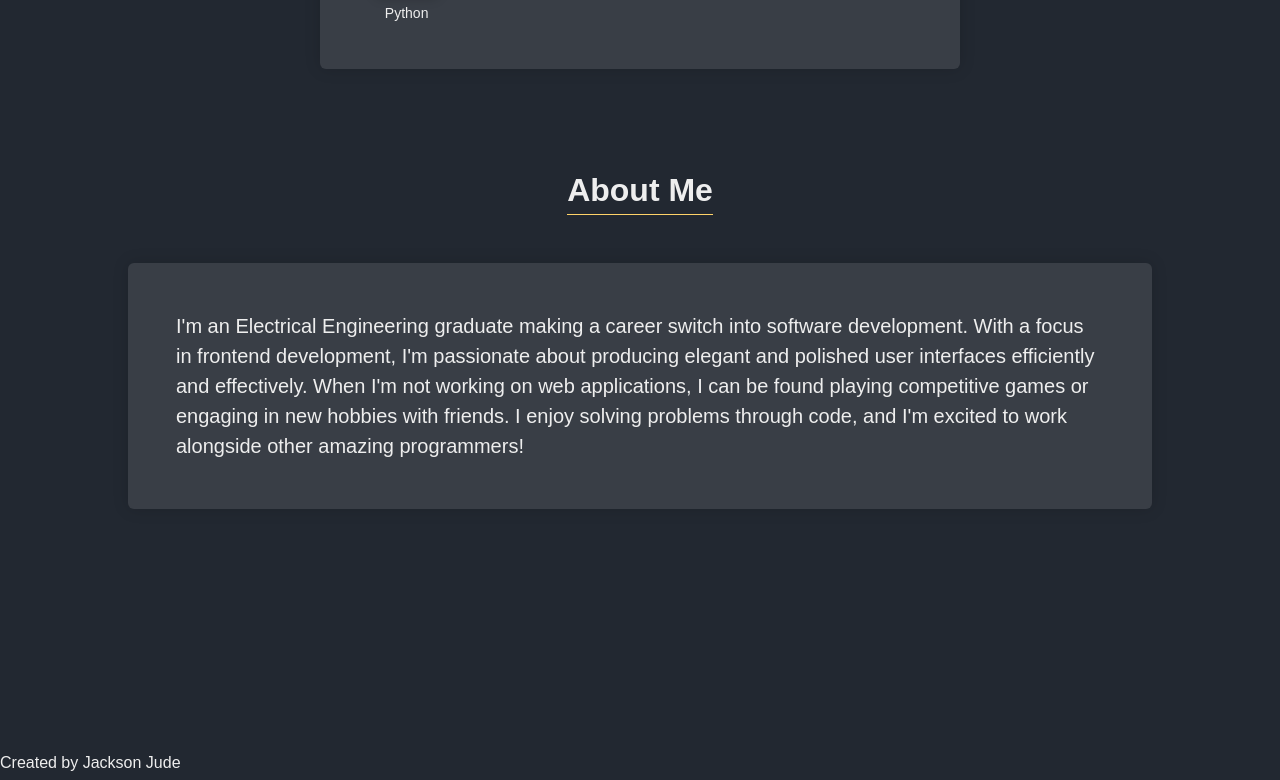
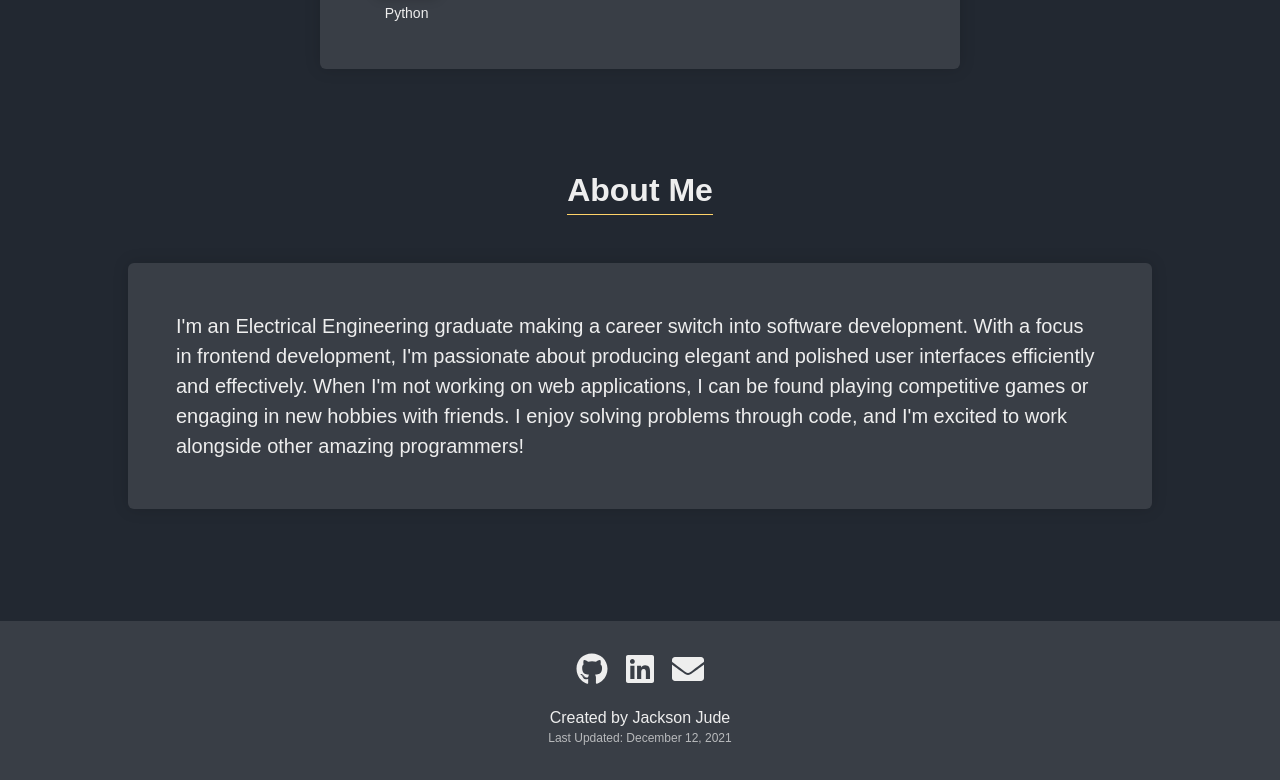
Before and after one commit to JacksonJ97/portfolio, a React (Create React App) app: page / in a window 1280 px wide. Shown: the part 2375-3155 px from the top of the page. Built offline with nearby package versions, Linux system fonts and the light colour scheme.

Commit message:
added footer styles and fixed main section sizing

```diff
--- a/src/components/Footer/index.js
+++ b/src/components/Footer/index.js
@@ -1,5 +1,57 @@
+import styled from "styled-components";
+import { FaGithub, FaLinkedin, FaEnvelope } from "react-icons/fa";
+
+// Styles
+const Wrapper = styled.div`
+  background-color: #393e46;
+  padding: 2em;
+  margin-top: 7em;
+  text-align: center;
+
+  .links-container {
+    display: flex;
+    justify-content: center;
+    font-size: 2rem;
+    margin-bottom: 0.5em;
+
+    a {
+      margin: 0 0.25em;
+    }
+
+    a:hover {
+      color: #ffd369;
+    }
+  }
+
+  p {
+    margin: 0.25em 0;
+  }
+
+  .last-updated {
+    font-size: 0.75rem;
+    opacity: 0.7;
+  }
+`;
 const Footer = () => {
-  return <div>Created by Jackson Jude</div>;
+  return (
+    <Wrapper>
+      <div className="links-container">
+        <a href="https://github.com/JacksonJ97" target="_blank" rel="noreferrer">
+          <FaGithub />
+        </a>
+
+        <a href="https://www.linkedin.com/in/jacksonjude/" target="_blank" rel="noreferrer">
+          <FaLinkedin />
+        </a>
+
+        <a href="mailto:jacksonjude97@gmail.com">
+          <FaEnvelope />
+        </a>
+      </div>
+      <p>Created by Jackson Jude</p>
+      <p className="last-updated">Last Updated: December 12, 2021</p>
+    </Wrapper>
+  );
 };
 
 export default Footer;
--- a/src/components/Main/index.js
+++ b/src/components/Main/index.js
@@ -10,7 +10,7 @@ import About from "./About";
 const Wrapper = styled.main`
   display: grid;
   grid-template-columns: 1fr;
-  grid-template-rows: 100vh 1fr 1fr;
+  grid-template-rows: 100vh 1fr repeat(2, minmax(min-content, max-content));
 `;
 
 const Main = () => {
@@ -18,10 +18,8 @@ const Main = () => {
     <Wrapper>
       <Hero id="hero" />
       <Projects id="projects" />
-      <div>
-        <Skills id="skills" />
-        <About id="about" />
-      </div>
+      <Skills id="skills" />
+      <About id="about" />
     </Wrapper>
   );
 };
```
